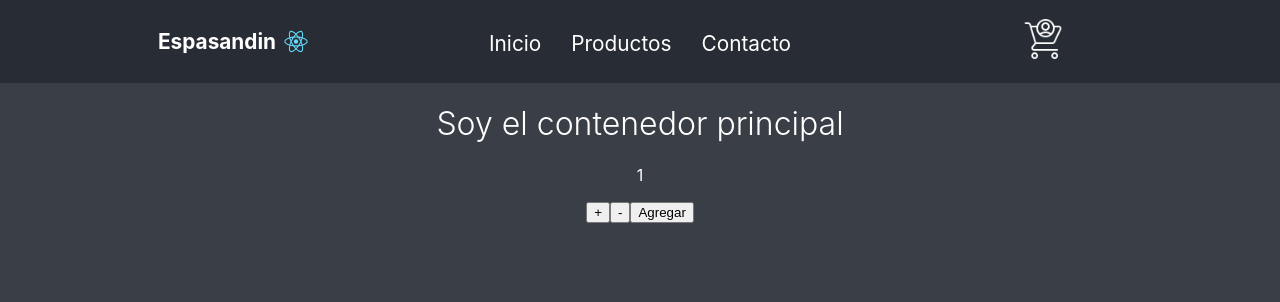
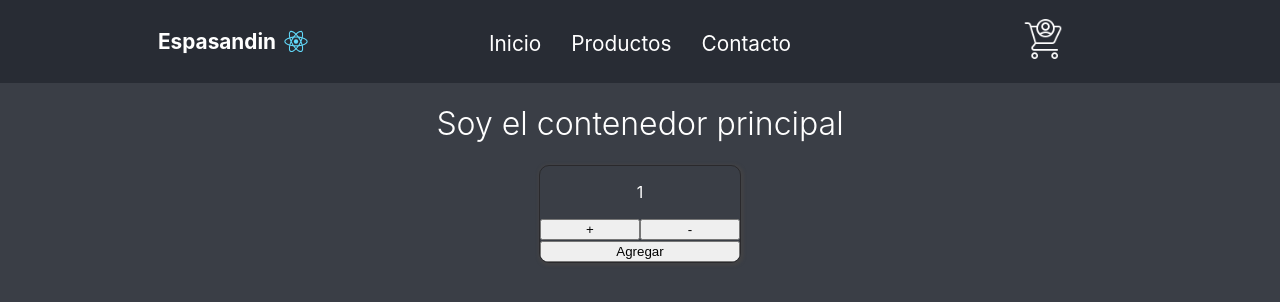
Before and after one commit to julianespa/clase_2_react, a React (Create React App) app in the folder ecommerce-espasandin/: page / in a window 1280 px wide. Shown: the top 302 px of the page. Built offline with nearby package versions, Linux system fonts and the light colour scheme.

Commit message:
contador final

```diff
--- a/ecommerce-espasandin/src/Estilos.css
+++ b/ecommerce-espasandin/src/Estilos.css
@@ -20,7 +20,21 @@
     align-items: center;
     width: 100%;
 }
+.contador {
+    width: 200px;
+    border: 1px solid rgba(36, 33, 33, 0.685) ;
+    border-radius: 10px;
+    overflow: hidden;
+    box-shadow: 1px 1px 3px 2px rgba(70, 68, 68, 0.685);
+}
 
+.contador .suma {
+    width: 50%;
+}
+
+.contador .agregar{
+    width: 100%;
+}
 
 
 .secciones ul {
@@ -71,10 +85,10 @@
 .cuerpo {
     color: #fff;
     width: 100%;
-    /* flex-grow: 1;
     display: flex;
     flex-direction: column;
-    justify-content: center; */
+    justify-content: center;
+    align-items: center;
 }
 
 .cuerpo h1 {
--- a/ecommerce-espasandin/src/components/ItemCount.js
+++ b/ecommerce-espasandin/src/components/ItemCount.js
@@ -1,32 +1,36 @@
 import React, { useState} from 'react'
 
 const ItemCount = ({stock, inicial}) => {
-    let [count, setCount] = useState(inicial);
+    let [count, setCount] = useState(parseInt(inicial));
 
 
     const add = () => {
         if (count < stock) {
             setCount(count+1)
-            console.log(count)
+        }else{
+            alert(`Maximo de stock alcanzado`)
         }
     }
 
     const substract = () => {
         if (count > inicial) {
             setCount(count-1)
-            console.log(count)
+        }
+        else{
+            alert(`La cantidad no puede ser menor a ${inicial}`)
         }
     }
 
     const agregar = () => {
         console.log (`agregaste ${count} items`)
     }
+
     return (
-        <div>
+        <div className="contador">
             <p>{count}</p>
-            <button onClick={add}>+</button>
-            <button onClick={substract}>-</button>
-            <button onClick={agregar}>Agregar</button>
+            <button className="suma" onClick={add}>+</button>
+            <button className="suma" onClick={substract}>-</button>
+            <button className="agregar" onClick={agregar}>Agregar</button>
         </div>
     )
 }
```
